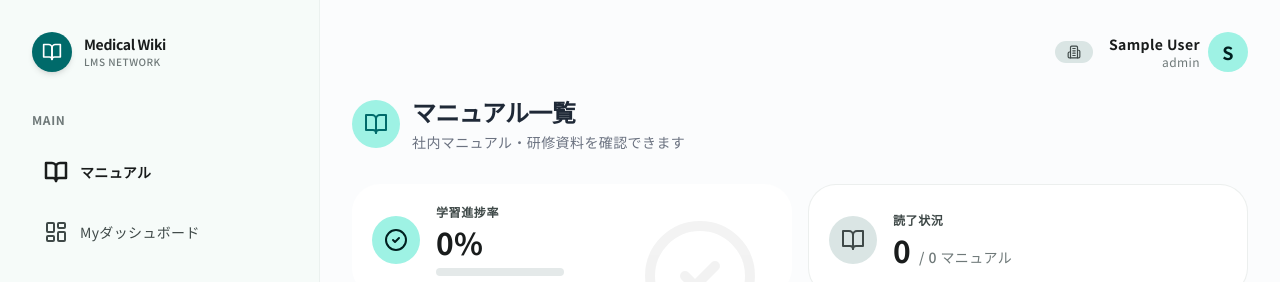
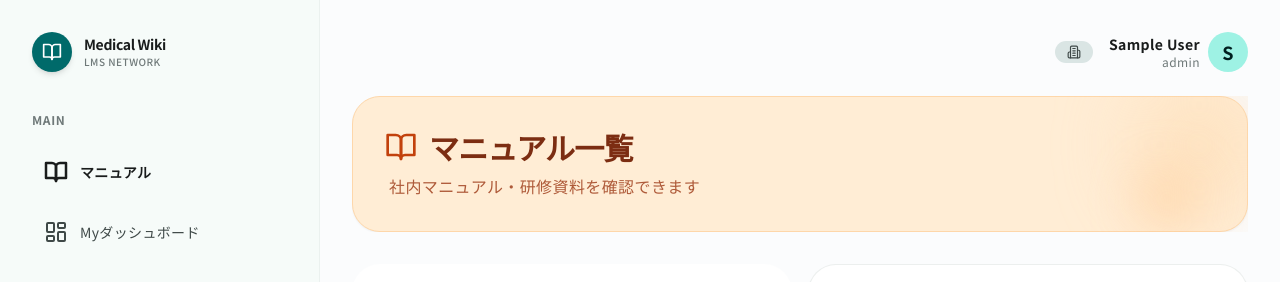
Before and after one commit to YukihitoTomojiri/medical-wiki-lms, a React (Vite) app in the folder frontend/: page /manuals in a window 1280 px wide. Shown: the top 282 px of the page. Built offline with nearby package versions, Linux system fonts and the light colour scheme; no server answers; sample sign-in values are in the browser's storage.

Commit message:
feat(ui): Implement Warm Orange UI and Hero Header

```diff
--- /dev/null
+++ b/frontend/src/components/layout/PageHeader.tsx
@@ -0,0 +1,44 @@
+import { LucideIcon } from 'lucide-react';
+import React from 'react';
+
+interface PageHeaderProps {
+    title: string;
+    subtitle?: string;
+    icon?: LucideIcon;
+    children?: React.ReactNode;
+}
+
+const PageHeader = ({ title, subtitle, icon: Icon, children }: PageHeaderProps) => {
+    return (
+        <div className="relative overflow-hidden mb-8">
+            {/* M3スタイルの帯（Hero Section） */}
+            <div className="bg-orange-100 dark:bg-m3-orange-secondary-container rounded-[28px] p-8 flex flex-col md:flex-row items-center justify-between border border-orange-200 shadow-sm relative z-10">
+                <div className="flex flex-col gap-2 z-10 w-full md:w-auto">
+                    <div className="flex items-center gap-3">
+                        {Icon && <Icon className="w-8 h-8 text-orange-700" />}
+                        <h1 className="text-3xl font-bold text-orange-900 tracking-tight">
+                            {title}
+                        </h1>
+                    </div>
+                    {subtitle && (
+                        <p className="text-orange-800/80 font-medium ml-1">
+                            {subtitle}
+                        </p>
+                    )}
+                </div>
+
+                {children && (
+                    <div className="mt-4 md:mt-0 z-10">
+                        {children}
+                    </div>
+                )}
+
+                {/* 装飾用のポップな円形要素 */}
+                <div className="absolute -right-4 -top-4 w-32 h-32 bg-orange-200/50 rounded-full blur-2xl pointer-events-none" />
+                <div className="absolute right-12 bottom-0 w-16 h-16 bg-orange-300/30 rounded-full blur-xl pointer-events-none" />
+            </div>
+        </div>
+    );
+};
+
+export default PageHeader;
--- a/frontend/src/pages/AdminDashboard.tsx
+++ b/frontend/src/pages/AdminDashboard.tsx
@@ -4,6 +4,7 @@ import PaidLeaveManagement from '../components/PaidLeaveManagement';
 import ComplianceDashboard from '../components/ComplianceDashboard';
 import AdminLeaveMonitoring from '../components/AdminLeaveMonitoring';
 import { LayoutDashboard, Calendar, AlertCircle } from 'lucide-react';
+import PageHeader from '../components/layout/PageHeader';
 
 export default function AdminDashboard() {
     const [user] = useState<User>(() => JSON.parse(localStorage.getItem('user') || '{}'));
@@ -21,14 +22,15 @@ export default function AdminDashboard() {
 
     const [activeTab, setActiveTab] = useState('dashboard');
 
+    // ... imports
+
     return (
         <div className="space-y-6">
-            <div className="flex justify-between items-end mb-6">
-                <div>
-                    <h2 className="text-2xl font-bold text-gray-800">管理者ダッシュボード</h2>
-                    <p className="text-gray-500 mt-1">施設全体の管理および労務承認を行います</p>
-                </div>
-            </div>
+            <PageHeader
+                title="管理者ダッシュボード"
+                subtitle="施設全体の管理および労務承認を行います"
+                icon={LayoutDashboard}
+            />
 
             {/* Tabs Navigation */}
             <div className="flex overflow-x-auto gap-2 border-b border-gray-200 pb-1 mb-6">
--- a/frontend/src/pages/ManualEdit.tsx
+++ b/frontend/src/pages/ManualEdit.tsx
@@ -2,7 +2,8 @@ import { useState, useEffect } from 'react';
 import { useParams, useNavigate } from 'react-router-dom';
 import { api } from '../api';
 import { User } from '../types';
-import { ArrowLeft, Save, Eye, FileUp, X } from 'lucide-react';
+import { ArrowLeft, Save, Eye, FileUp, X, Edit2 } from 'lucide-react';
+import PageHeader from '../components/layout/PageHeader';
 import ReactMarkdown from 'react-markdown';
 
 interface ManualEditProps {
@@ -89,31 +90,38 @@ export default function ManualEdit({ user }: ManualEditProps) {
 
     return (
         <div className="max-w-4xl mx-auto">
-            {/* Header */}
-            <div className="flex items-center justify-between mb-6">
+            {/* Page Header */}
+            <PageHeader
+
+                title={isNew ? '新規マニュアル作成' : 'マニュアル編集'}
+                subtitle="マニュアルの内容を編集・保存します"
+                icon={isNew ? FileUp : Edit2}
+            >
+                <div className="flex gap-2">
                     <button
+                        type="button"
                         onClick={() => navigate(-1)}
-                    className="flex items-center gap-2 text-gray-600 hover:text-primary-600 transition-colors"
+                        className="flex items-center gap-2 px-4 py-2 bg-white/50 hover:bg-white/80 text-orange-900 rounded-lg transition-all text-sm font-medium"
                     >
-                    <ArrowLeft size={20} />
-                    <span>戻る</span>
+                        <ArrowLeft size={18} />
+                        戻る
                     </button>
                     <button
+                        type="button"
                         onClick={() => setShowPreview(!showPreview)}
-                    className={`flex items-center gap-2 px-4 py-2 rounded-xl transition-all ${showPreview
-                        ? 'bg-primary-100 text-primary-600'
-                        : 'bg-gray-100 text-gray-600 hover:bg-gray-200'
+                        className={`flex items-center gap-2 px-4 py-2 rounded-lg transition-all text-sm font-medium ${showPreview
+                            ? 'bg-orange-200 text-orange-900'
+                            : 'bg-white/50 hover:bg-white/80 text-orange-900'
                             }`}
                     >
                         <Eye size={18} />
                         プレビュー
                     </button>
                 </div>
+            </PageHeader>
 
             <div className="bg-white rounded-2xl p-6 shadow-sm border border-gray-100">
-                <h2 className="text-xl font-bold text-gray-800 mb-6">
-                    {isNew ? '新規マニュアル作成' : 'マニュアル編集'}
-                </h2>
+
 
                 <form onSubmit={handleSubmit} className="space-y-5">
                     <div>
--- a/frontend/src/pages/ManualList.tsx
+++ b/frontend/src/pages/ManualList.tsx
@@ -11,7 +11,7 @@ import {
     Clock,
     Circle
 } from 'lucide-react';
-import PageHeader from '../components/PageHeader';
+import PageHeader from '../components/layout/PageHeader';
 import { Card } from '../components/ui/Card';
 import { Button } from '../components/ui/Button';
 import { Badge } from '../components/ui/Badge';
@@ -72,20 +72,17 @@ export default function ManualList({ user }: ManualListProps) {
             {/* Header */}
             <PageHeader
                 title="マニュアル一覧"
-                description="社内マニュアル・研修資料を確認できます"
+                subtitle="社内マニュアル・研修資料を確認できます"
                 icon={BookOpen}
-                iconColor="text-m3-primary"
-                iconBgColor="bg-m3-primary-container"
-                actions={
-                    user.role === 'ADMIN' && (
-                        <Link to="/admin/manuals/new">
-                            <Button variant="filled" icon={<Plus size={18} />}>
-                                新規作成
-                            </Button>
-                        </Link>
-                    )
-                }
-            />
+            >
+                {user.role === 'ADMIN' && (
+                    <Link to="/admin/manuals/new">
+                        <Button variant="filled" icon={<Plus size={18} />}>
+                            新規作成
+                        </Button>
+                    </Link>
+                )}
+            </PageHeader>
 
             {/* M3 Cards for Stats */}
             <div className="grid grid-cols-1 md:grid-cols-2 gap-4">
--- a/frontend/src/pages/MyDashboard.tsx
+++ b/frontend/src/pages/MyDashboard.tsx
@@ -1,5 +1,6 @@
 import { useState, useEffect } from 'react';
 import { api } from '../api';
+import PageHeader from '../components/layout/PageHeader';
 import { User, Progress } from '../types';
 import {
     BookOpen,
@@ -16,6 +17,7 @@ import {
     Sun,
     Sunrise,
     Sunset,
+    LayoutDashboard,
     AlertTriangle
 } from 'lucide-react';
 import { Link, useNavigate } from 'react-router-dom';
@@ -141,13 +143,12 @@ export default function MyDashboard({ user }: MyDashboardProps) {
 
     return (
         <div className="space-y-6 max-w-6xl mx-auto">
-            {/* Header Area - Removed Admin Link for Separation */}
-            <div className="flex flex-col md:flex-row md:items-end justify-between gap-4">
-                <div>
-                    <h2 className="text-2xl font-bold text-gray-800">Myダッシュボード</h2>
-                    <p className="text-gray-500 mt-1">ようこそ、{user.name}さん。今日のタスクを確認しましょう。</p>
-                </div>
-            </div>
+            {/* Header Area */}
+            <PageHeader
+                title="Myダッシュボード"
+                subtitle={`ようこそ、${user.name}さん。今日のタスクを確認しましょう。`}
+                icon={LayoutDashboard}
+            />
 
             {/* Summary Cards as Navigation Buttons */}
             <div className="grid grid-cols-1 md:grid-cols-3 gap-4">
--- a/frontend/src/pages/MyPage.tsx
+++ b/frontend/src/pages/MyPage.tsx
@@ -10,6 +10,7 @@ import {
     TrendingUp,
     Building2
 } from 'lucide-react';
+import PageHeader from '../components/layout/PageHeader';
 
 interface MyPageProps {
     user: User;
@@ -42,23 +43,26 @@ export default function MyPage({ user }: MyPageProps) {
         );
     }
 
+    // ...
+
     return (
         <div className="space-y-6">
-            {/* Header */}
-            <div>
-                <h2 className="text-2xl font-bold text-gray-800">Myページ</h2>
-                <p className="text-gray-500 mt-1">あなたの学習履歴を確認できます</p>
-            </div>
+            {/* Page Header */}
+            <PageHeader
+                title="Myページ"
+                subtitle="あなたの学習履歴とプロフィールを確認できます"
+                icon={UserIcon}
+            />
 
             {/* User Profile Card */}
-            <div className="bg-gradient-to-r from-primary-500 to-primary-600 rounded-2xl p-6 text-white shadow-xl shadow-primary-500/20">
+            <div className="bg-gradient-to-r from-orange-400 to-orange-500 rounded-[28px] p-6 text-white shadow-xl shadow-orange-500/20">
                 <div className="flex items-center gap-4">
                     <div className="w-16 h-16 bg-white/20 rounded-full flex items-center justify-center backdrop-blur text-2xl font-bold">
                         {user.name.charAt(0)}
                     </div>
                     <div>
                         <h3 className="text-xl font-bold">{user.name}</h3>
-                        <div className="flex items-center gap-3 mt-1 text-primary-100">
+                        <div className="flex items-center gap-3 mt-1 text-orange-50">
                             <div className="flex items-center gap-1">
                                 <Building2 size={14} />
                                 <span>{user.facility}</span>
--- a/frontend/tailwind.config.js
+++ b/frontend/tailwind.config.js
@@ -30,6 +30,19 @@ export default {
                 'm3-inverse-surface': '#2E3131', // Needed based on previous files
                 'm3-inverse-on-surface': '#F0F1F0', // Needed based on previous files
                 'm3-inverse-primary': '#82D5C8', // Needed based on previous files
+
+                // === M3 Warm Orange Theme ===
+                'm3-orange-primary': '#FF9800',
+                'm3-orange-on-primary': '#FFFFFF',
+                'm3-orange-primary-container': '#FFDDB3',
+                'm3-orange-on-primary-container': '#291800',
+                'm3-orange-secondary': '#765A2D',
+                'm3-orange-on-secondary': '#FFFFFF',
+                'm3-orange-secondary-container': '#FFDDB3',
+                'm3-orange-tertiary': '#4D6544',
+                'm3-orange-background': '#FFFBFF',
+                'm3-orange-surface': '#FFFBFF',
+                'm3-orange-outline': '#827568',
             },
             borderRadius: {
                 'md': '0.75rem',    // 12px
```
Also changed, not shown: frontend/src/pages/ManualDetail.tsx (+28 -32 lines), 2 other files (tests, documents, lock files or other folders). Lines whose indentation alone changed are shown as unchanged.
